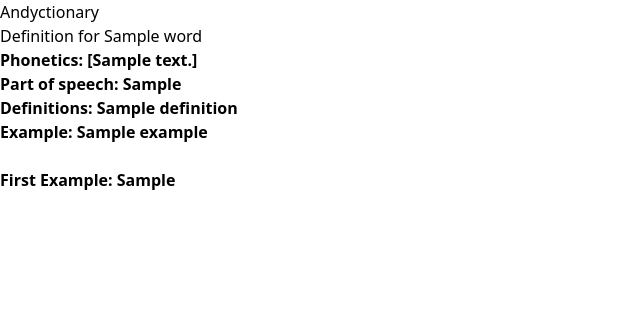
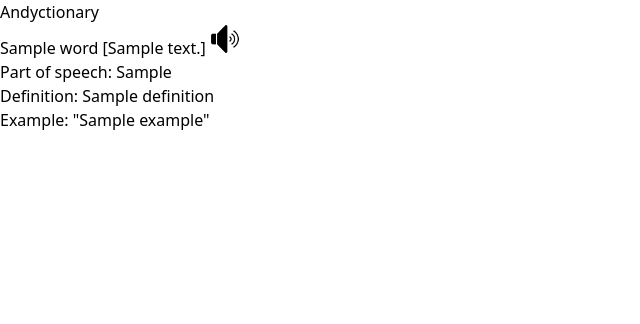
Before and after one commit to AndresRojas22/Dictionary, a Django app: template playground/templates/definition.html in a window 1280 px wide. Shown: the top 324 px of the page, without its empty margins (0-640 px from the left). Run offline with Django 5.2, Linux system fonts and the light colour scheme; the template is opened without the code that fills it: most values are stand-ins (such as "Sample title", 1, 10 or a date in 2020); style sheets or scripts are compiled from the project's sources; some web fonts are replaced.

Commit message:
tweaking definitions front-end

```diff
--- a/playground/templates/definition.html
+++ b/playground/templates/definition.html
@@ -15,33 +15,32 @@
     <link href="https://fonts.googleapis.com/css2?family=Noto+Sans:ital,wght@1,600&display=swap" rel="stylesheet">
     <title>Andyctionary</title>
 </head>
-<body>
+<body class="bg-gray-300">
     <header class="bg-custom-blue1 p-4">
         <h1 class="text-center font-borel text-white xl:text-6xl text-5xl mt-8">Andyctionary</h1>
     </header>
-
+    <div class="bg-white flex flex-col justify-center items-center mt-10 border-solid border-4 border-custom-blue1 m-80">
+        <div class="text-left">
         {% if data %}
-        <h1>Definition for {{ data.0.word }}</h1>
-        <strong>Phonetics: <span class="font-noto">[{{ data.0.phonetics.1.text|custom_replace }}]</span></strong><br>
-
-        {% for meanings in data.0.meanings %}
-            <strong>Part of speech: {{ meanings.partOfSpeech }}</strong><br>
+            <span class="text-4xl text-left font-bold">{{ data.0.word }}</span>
+            <span class="ml-2 font-noto font-light">[{{ data.0.phonetics.1.text|custom_replace }}]</span>
+            <button><img src="{% static 'sound.png' %}" width="30px" height="30px" class="inline-block ml-3"></button>
+            <br>
+            {% for meanings in data.0.meanings|slice:":num" %}
+                <span class="font-serif font-bold">Part of speech: <span class="font-light">{{ meanings.partOfSpeech }}</span></span><br>
 
                 {% for definition in meanings.definitions %}
-                <strong>Definitions: {{ definition.definition }}</strong><br>
+                    <span class="font-serif font-bold">Definition: <span class="font-light">{{ definition.definition }}</span></span><br>
                     {% if definition.example %}
-                    <strong>Example: {{ definition.example }}</strong><br>
+                        <span class="font-serif font-bold">Example: <span class="font-light">"{{ definition.example }}"</span></span><br>
                     {% endif %}
                     <br>
                 {% endfor %}
             {% endfor %}
-
-        {% if first_example %}
-            <strong>First Example: {{ first_example }}</strong><br>
+        {% else %}
+            <span class="font-serif">No results found for {{ data.0.word }}</span>
         {% endif %}
-
-    {% else %}
-        <strong>No results found for {{ data.0.word }}</strong>
-    {% endif %}
+        </div>
+    </div>
 </body>
 </html>
--- a/playground/views.py
+++ b/playground/views.py
@@ -21,6 +21,7 @@ def search(request):
 
         if response.status_code == 200:
             data = response.json()
+            num = 3
             first_example = None
             if data and 'meanings' in data[0]:
                 for definition in data[0]['meanings'][0]['definitions']:
@@ -28,7 +29,7 @@ def search(request):
                         first_example = definition['example']
                         break
 
-            return render(request, "definition.html", {"data":data, "first_example": first_example})
+            return render(request, "definition.html", {"data":data, "first_example": first_example, "num": num})
         else:
             return render(request, "definition.html",{"error_message":"Definition not found :("})
     return render(request, "home.html")
```
Also changed, not shown: static/sound.png (added). Lines whose indentation alone changed are shown as unchanged.
